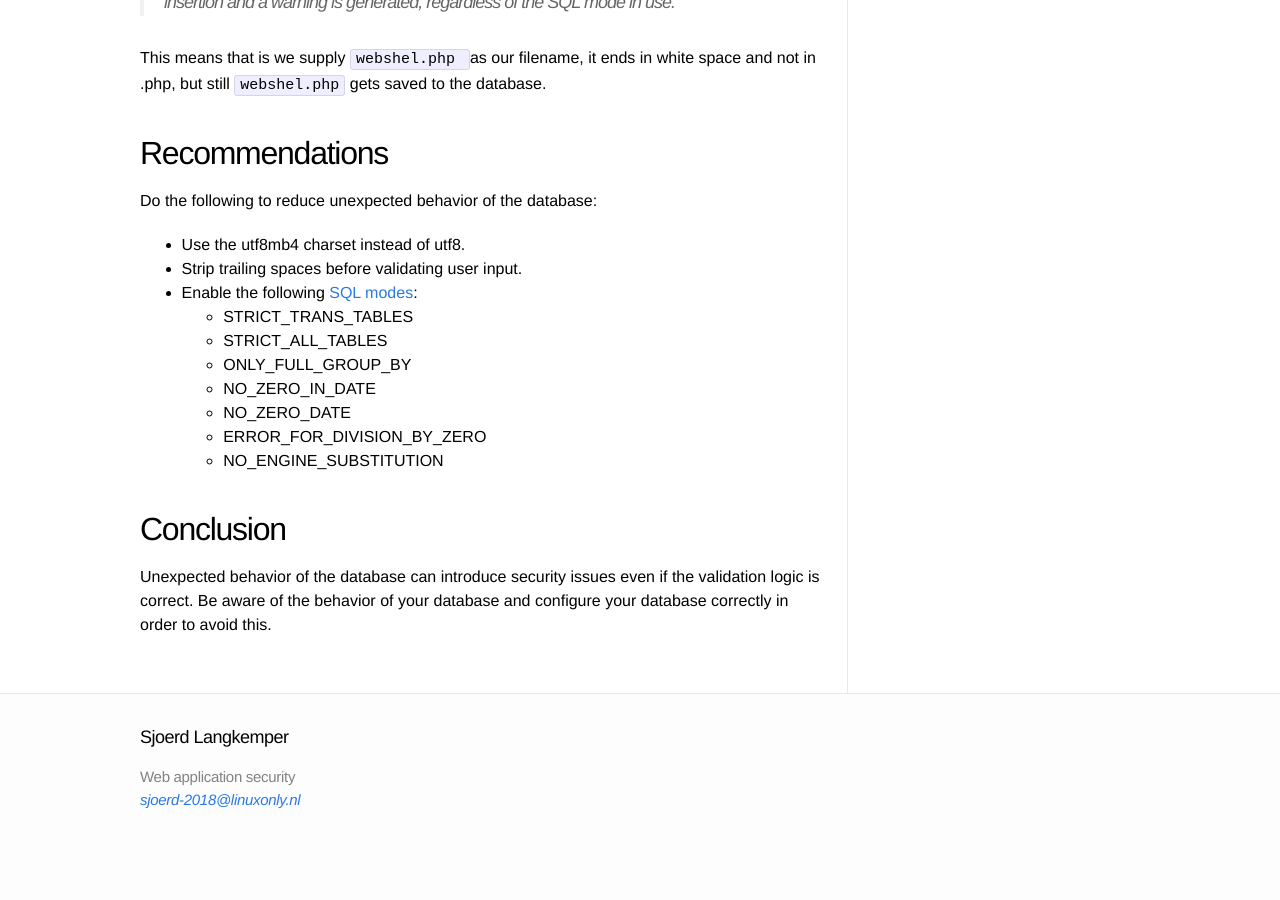
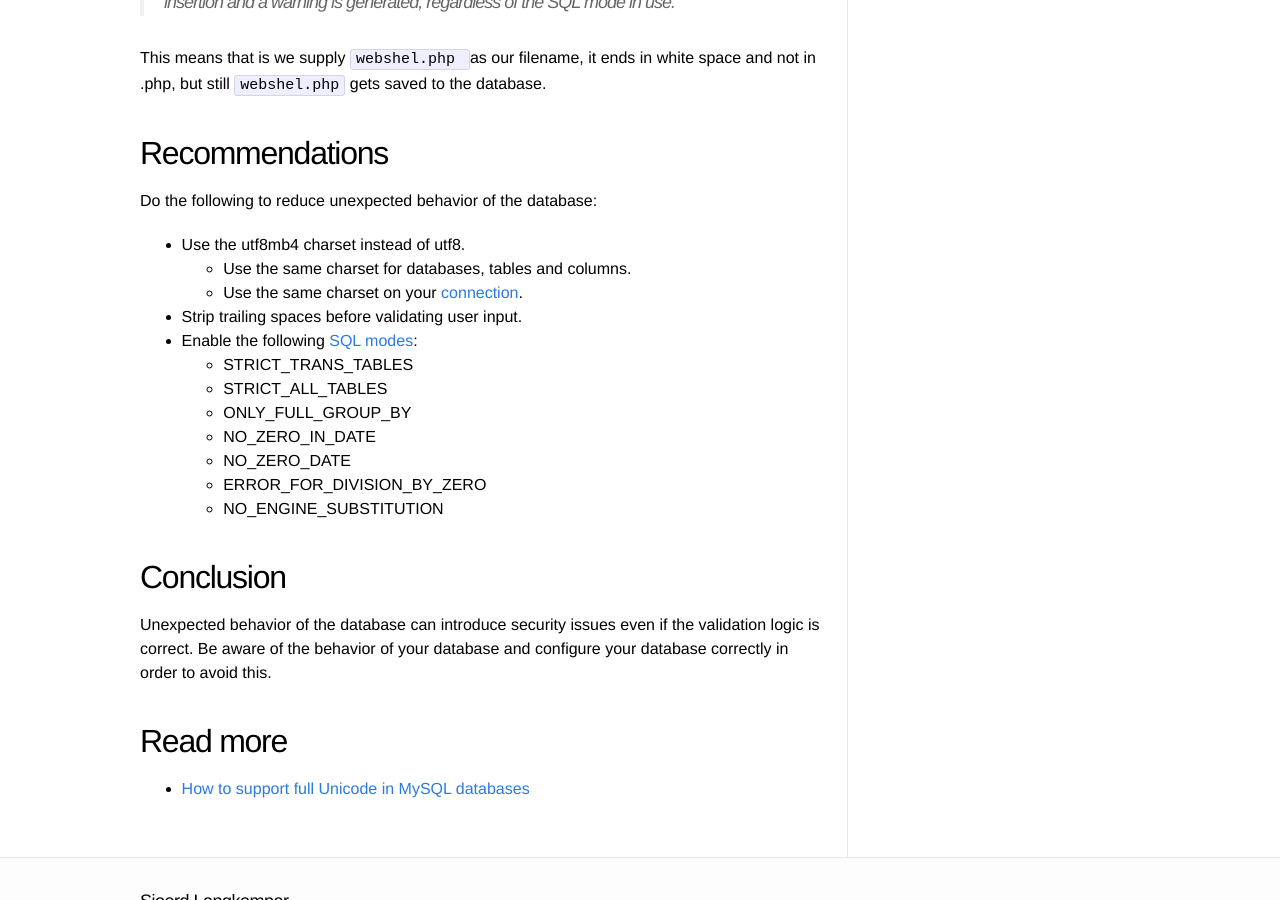
Before and after one commit to Sjord/Sjord.github.io, a Jekyll site: the page built from _posts/2018-09-04-truncating-strings-with-mysql.md, in a window 1280 px wide and 900 px high, scrolled down 1694 px. Built offline with Jekyll 4.4.1, drawn with Linux system fonts in a browser that asks for light colours; before the commit the page ends 2535 px from its top, so only the background shows below that.

Commit message:
Read more, more recommendations

```diff
--- a/_posts/2018-09-04-truncating-strings-with-mysql.md
+++ b/_posts/2018-09-04-truncating-strings-with-mysql.md
@@ -50,6 +50,8 @@
 Do the following to reduce unexpected behavior of the database:
 
 * Use the utf8mb4 charset instead of utf8.
+    * Use the same charset for databases, tables and columns.
+    * Use the same charset on your [connection](https://dev.mysql.com/doc/refman/8.0/en/charset-connection.html).
 * Strip trailing spaces before validating user input.
 * Enable the following [SQL modes](https://dev.mysql.com/doc/refman/8.0/en/sql-mode.html):
     * STRICT_TRANS_TABLES
@@ -63,3 +65,7 @@
 ## Conclusion
 
 Unexpected behavior of the database can introduce security issues even if the validation logic is correct. Be aware of the behavior of your database and configure your database correctly in order to avoid this.
+
+## Read more
+
+* [How to support full Unicode in MySQL databases](https://mathiasbynens.be/notes/mysql-utf8mb4)
```
